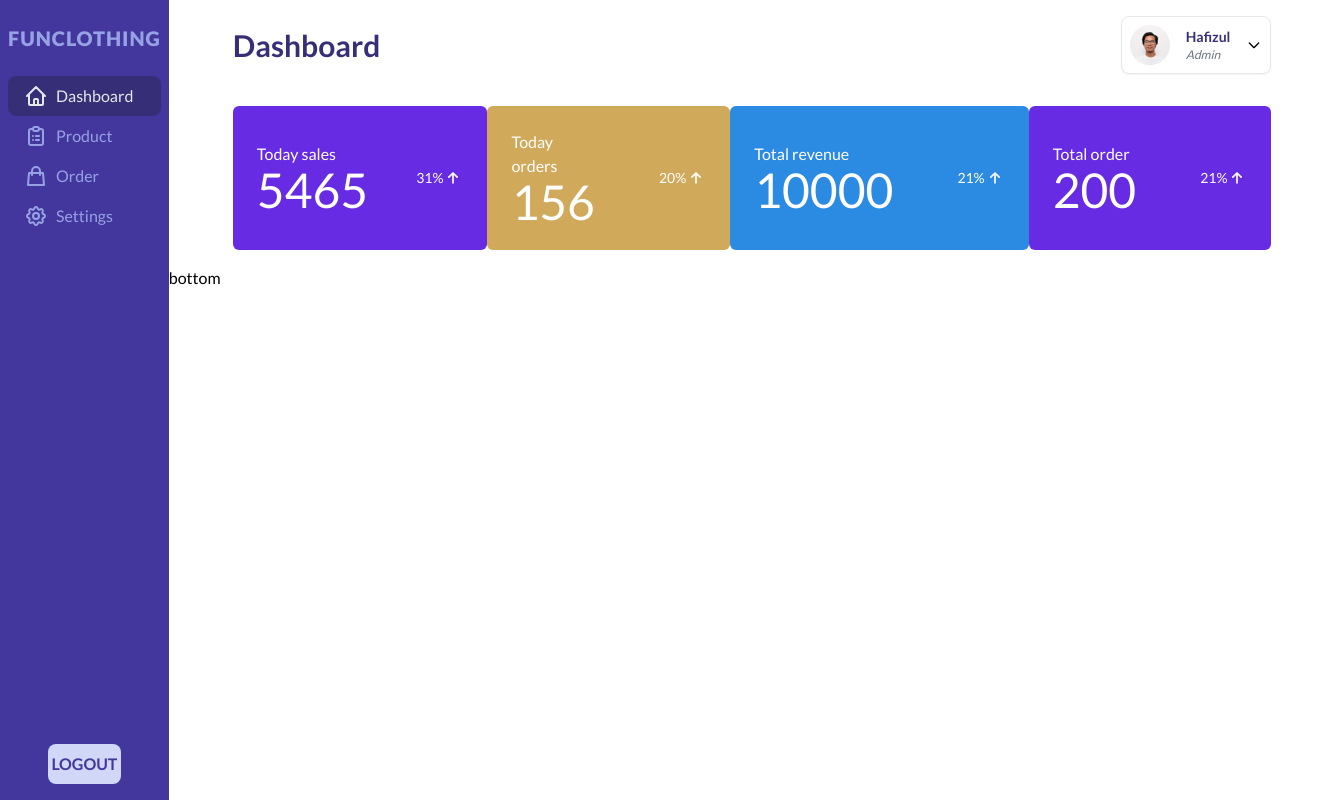
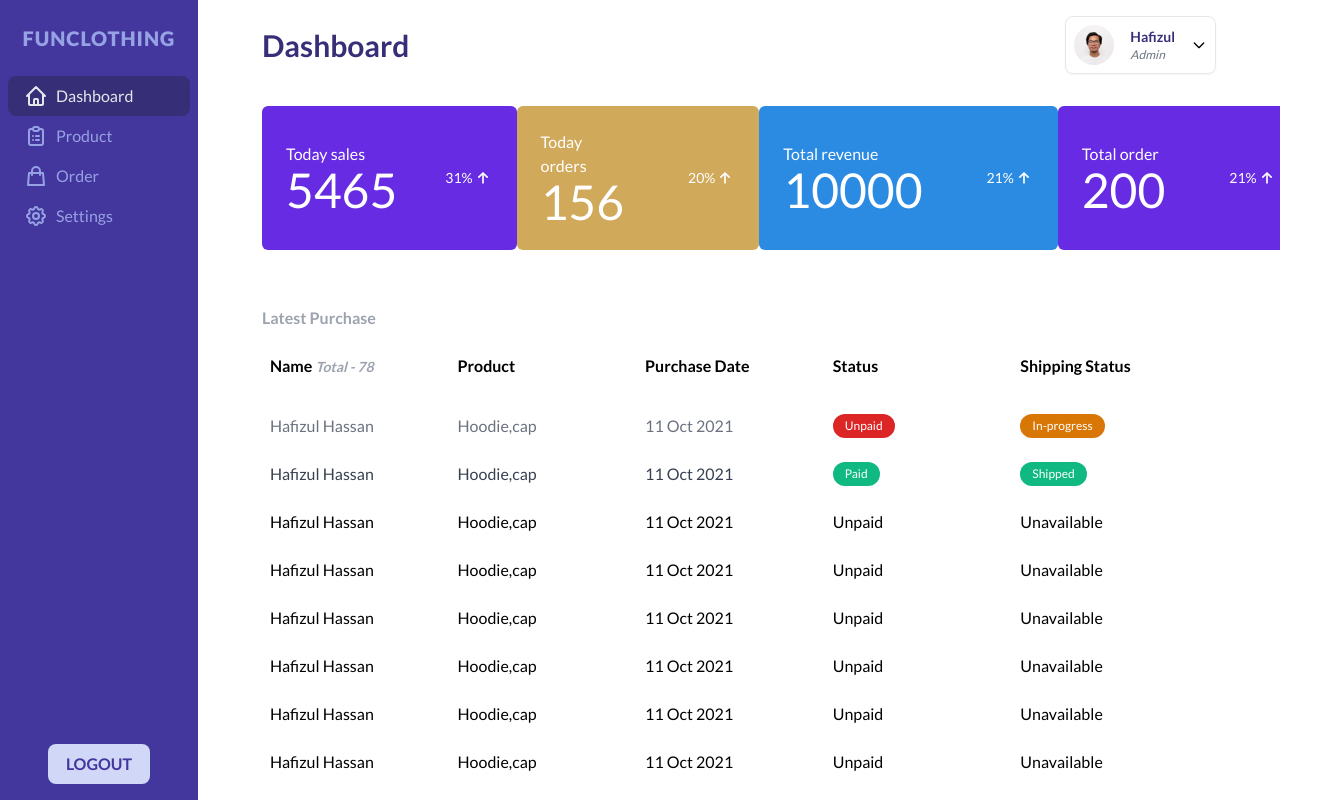
Before and after one commit to bockbone/nextjs-store, a Next.js app: page /dashboard in a window 1280 px wide. Shown: the whole page, 1335 px wide, since content can reach past the window. Built offline with nearby package versions, Linux system fonts and the light colour scheme.

Commit message:
Add latest purchase list section

```diff
--- a/components/dashboard/DashboardContent.js
+++ b/components/dashboard/DashboardContent.js
@@ -11,7 +11,7 @@ function DashboardContent() {
   console.log(isOpen);
 
   return (
-    <div className="flex-auto font-mainFont">
+    <div className="flex-auto font-mainFont max-h-screen overflow-auto">
       <div className="flex flex-col">
         <div className="flex justify-between my-4 mx-16 items-center">
           <h2 className="text-3xl font-bold text-[#362F78]">Dashboard</h2>
@@ -79,7 +79,166 @@ function DashboardContent() {
             </div>
           </div>
         </div>
-        <div>bottom</div>
+        <div className="mx-16 my-10 ">
+          <p className="text-base font-bold mb-4 text-gray-400">
+            Latest Purchase
+          </p>
+          <div className="">
+            <div className="flex font-bold my-4 p-2">
+              <p className="w-1/5">
+                Name{" "}
+                <span className="italic text-sm text-gray-400">Total - 78</span>
+              </p>
+              <p className="w-1/5">Product</p>
+              <p className="w-1/5">Purchase Date</p>
+              <p className="w-1/5">Status</p>
+              <p className="w-1/5">Shipping Status</p>
+            </div>
+            <div className="flex text-gray-500 hover:bg-gray-200 cursor-pointer py-3 px-2 rounded-md transition h-12 items-center">
+              <p className="w-1/5">Hafizul Hassan</p>
+              <p className="w-1/5">Hoodie,cap</p>
+              <p className="w-1/5">11 Oct 2021</p>
+              <div className="w-1/5">
+                <p className="text-white text-xs bg-red-600 w-min py-1 px-3 rounded-full">
+                  Unpaid
+                </p>
+              </div>
+              <div className="w-1/5">
+                <p className="text-white text-xs bg-yellow-600 w-max py-1 px-3 rounded-full">
+                  In-progress
+                </p>
+              </div>
+            </div>
+            <div className="flex text-gray-700 hover:bg-gray-200 cursor-pointer py-3 px-2 rounded-md transition h-12 items-center">
+              <p className="w-1/5">Hafizul Hassan</p>
+              <p className="w-1/5">Hoodie,cap</p>
+              <p className="w-1/5">11 Oct 2021</p>
+              <div className="w-1/5">
+                <p className="text-white text-xs bg-green-500 w-min py-1 px-3 rounded-full">
+                  Paid
+                </p>
+              </div>
+              <div className="w-1/5">
+                <p className="text-white text-xs bg-green-500 w-max py-1 px-3 rounded-full">
+                  Shipped
+                </p>
+              </div>
+            </div>
+            <div className="flex hover:bg-gray-200 cursor-pointer py-3 px-2 rounded-md transition">
+              <p className="w-1/5">Hafizul Hassan</p>
+              <p className="w-1/5">Hoodie,cap</p>
+              <p className="w-1/5">11 Oct 2021</p>
+              <p className="w-1/5">Unpaid</p>
+              <p className="w-1/5">Unavailable</p>
+            </div>
+            <div className="flex hover:bg-gray-200 cursor-pointer py-3 px-2 rounded-md transition">
+              <p className="w-1/5">Hafizul Hassan</p>
+              <p className="w-1/5">Hoodie,cap</p>
+              <p className="w-1/5">11 Oct 2021</p>
+              <p className="w-1/5">Unpaid</p>
+              <p className="w-1/5">Unavailable</p>
+            </div>
+            <div className="flex hover:bg-gray-200 cursor-pointer py-3 px-2 rounded-md transition">
+              <p className="w-1/5">Hafizul Hassan</p>
+              <p className="w-1/5">Hoodie,cap</p>
+              <p className="w-1/5">11 Oct 2021</p>
+              <p className="w-1/5">Unpaid</p>
+              <p className="w-1/5">Unavailable</p>
+            </div>
+            <div className="flex hover:bg-gray-200 cursor-pointer py-3 px-2 rounded-md transition">
+              <p className="w-1/5">Hafizul Hassan</p>
+              <p className="w-1/5">Hoodie,cap</p>
+              <p className="w-1/5">11 Oct 2021</p>
+              <p className="w-1/5">Unpaid</p>
+              <p className="w-1/5">Unavailable</p>
+            </div>
+            <div className="flex hover:bg-gray-200 cursor-pointer py-3 px-2 rounded-md transition">
+              <p className="w-1/5">Hafizul Hassan</p>
+              <p className="w-1/5">Hoodie,cap</p>
+              <p className="w-1/5">11 Oct 2021</p>
+              <p className="w-1/5">Unpaid</p>
+              <p className="w-1/5">Unavailable</p>
+            </div>
+
+            <div className="flex hover:bg-gray-200 cursor-pointer py-3 px-2 rounded-md transition">
+              <p className="w-1/5">Hafizul Hassan</p>
+              <p className="w-1/5">Hoodie,cap</p>
+              <p className="w-1/5">11 Oct 2021</p>
+              <p className="w-1/5">Unpaid</p>
+              <p className="w-1/5">Unavailable</p>
+            </div>
+            <div className="flex hover:bg-gray-200 cursor-pointer py-3 px-2 rounded-md transition">
+              <p className="w-1/5">Hafizul Hassan</p>
+              <p className="w-1/5">Hoodie,cap</p>
+              <p className="w-1/5">11 Oct 2021</p>
+              <p className="w-1/5">Unpaid</p>
+              <p className="w-1/5">Unavailable</p>
+            </div>
+            <div className="flex hover:bg-gray-200 cursor-pointer py-3 px-2 rounded-md transition">
+              <p className="w-1/5">Hafizul Hassan</p>
+              <p className="w-1/5">Hoodie,cap</p>
+              <p className="w-1/5">11 Oct 2021</p>
+              <p className="w-1/5">Unpaid</p>
+              <p className="w-1/5">Unavailable</p>
+            </div>
+            <div className="flex hover:bg-gray-200 cursor-pointer py-3 px-2 rounded-md transition">
+              <p className="w-1/5">Hafizul Hassan</p>
+              <p className="w-1/5">Hoodie,cap</p>
+              <p className="w-1/5">11 Oct 2021</p>
+              <p className="w-1/5">Unpaid</p>
+              <p className="w-1/5">Unavailable</p>
+            </div>
+            <div className="flex hover:bg-gray-200 cursor-pointer py-3 px-2 rounded-md transition">
+              <p className="w-1/5">Hafizul Hassan</p>
+              <p className="w-1/5">Hoodie,cap</p>
+              <p className="w-1/5">11 Oct 2021</p>
+              <p className="w-1/5">Unpaid</p>
+              <p className="w-1/5">Unavailable</p>
+            </div>
+            <div className="flex hover:bg-gray-200 cursor-pointer py-3 px-2 rounded-md transition">
+              <p className="w-1/5">Hafizul Hassan</p>
+              <p className="w-1/5">Hoodie,cap</p>
+              <p className="w-1/5">11 Oct 2021</p>
+              <p className="w-1/5">Unpaid</p>
+              <p className="w-1/5">Unavailable</p>
+            </div>
+            <div className="flex hover:bg-gray-200 cursor-pointer py-3 px-2 rounded-md transition">
+              <p className="w-1/5">Hafizul Hassan</p>
+              <p className="w-1/5">Hoodie,cap</p>
+              <p className="w-1/5">11 Oct 2021</p>
+              <p className="w-1/5">Unpaid</p>
+              <p className="w-1/5">Unavailable</p>
+            </div>
+            <div className="flex hover:bg-gray-200 cursor-pointer py-3 px-2 rounded-md transition">
+              <p className="w-1/5">Hafizul Hassan</p>
+              <p className="w-1/5">Hoodie,cap</p>
+              <p className="w-1/5">11 Oct 2021</p>
+              <p className="w-1/5">Unpaid</p>
+              <p className="w-1/5">Unavailable</p>
+            </div>
+            <div className="flex hover:bg-gray-200 cursor-pointer py-3 px-2 rounded-md transition">
+              <p className="w-1/5">Hafizul Hassan</p>
+              <p className="w-1/5">Hoodie,cap</p>
+              <p className="w-1/5">11 Oct 2021</p>
+              <p className="w-1/5">Unpaid</p>
+              <p className="w-1/5">Unavailable</p>
+            </div>
+            <div className="flex hover:bg-gray-200 cursor-pointer py-3 px-2 rounded-md transition">
+              <p className="w-1/5">Hafizul Hassan</p>
+              <p className="w-1/5">Hoodie,cap</p>
+              <p className="w-1/5">11 Oct 2021</p>
+              <p className="w-1/5">Unpaid</p>
+              <p className="w-1/5">Unavailable</p>
+            </div>
+            <div className="flex hover:bg-gray-200 cursor-pointer py-3 px-2 rounded-md transition">
+              <p className="w-1/5">Hafizul Hassan</p>
+              <p className="w-1/5">Hoodie,cap</p>
+              <p className="w-1/5">11 Oct 2021</p>
+              <p className="w-1/5">Unpaid</p>
+              <p className="w-1/5">Unavailable</p>
+            </div>
+          </div>
+        </div>
       </div>
     </div>
   );
```
